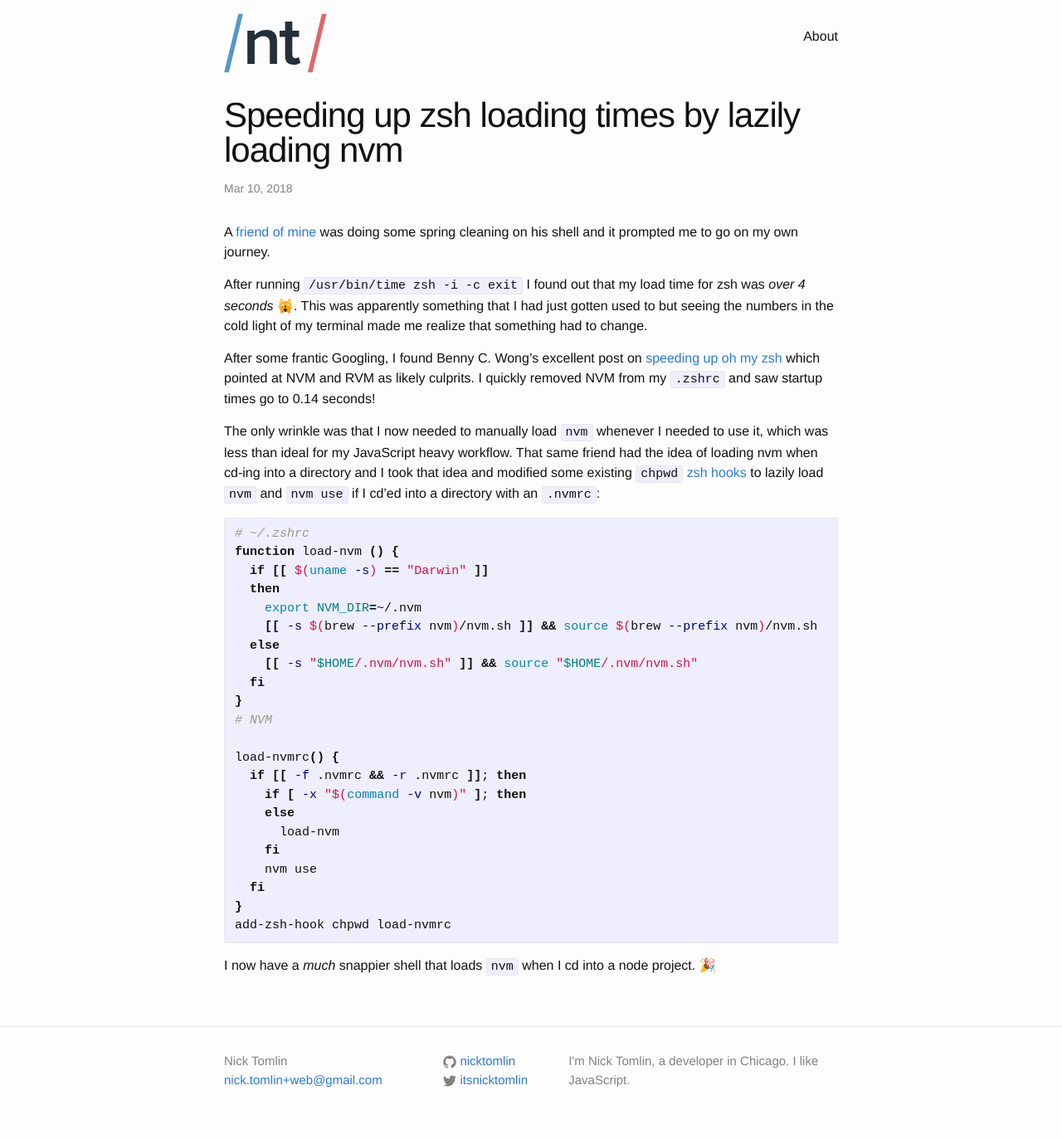
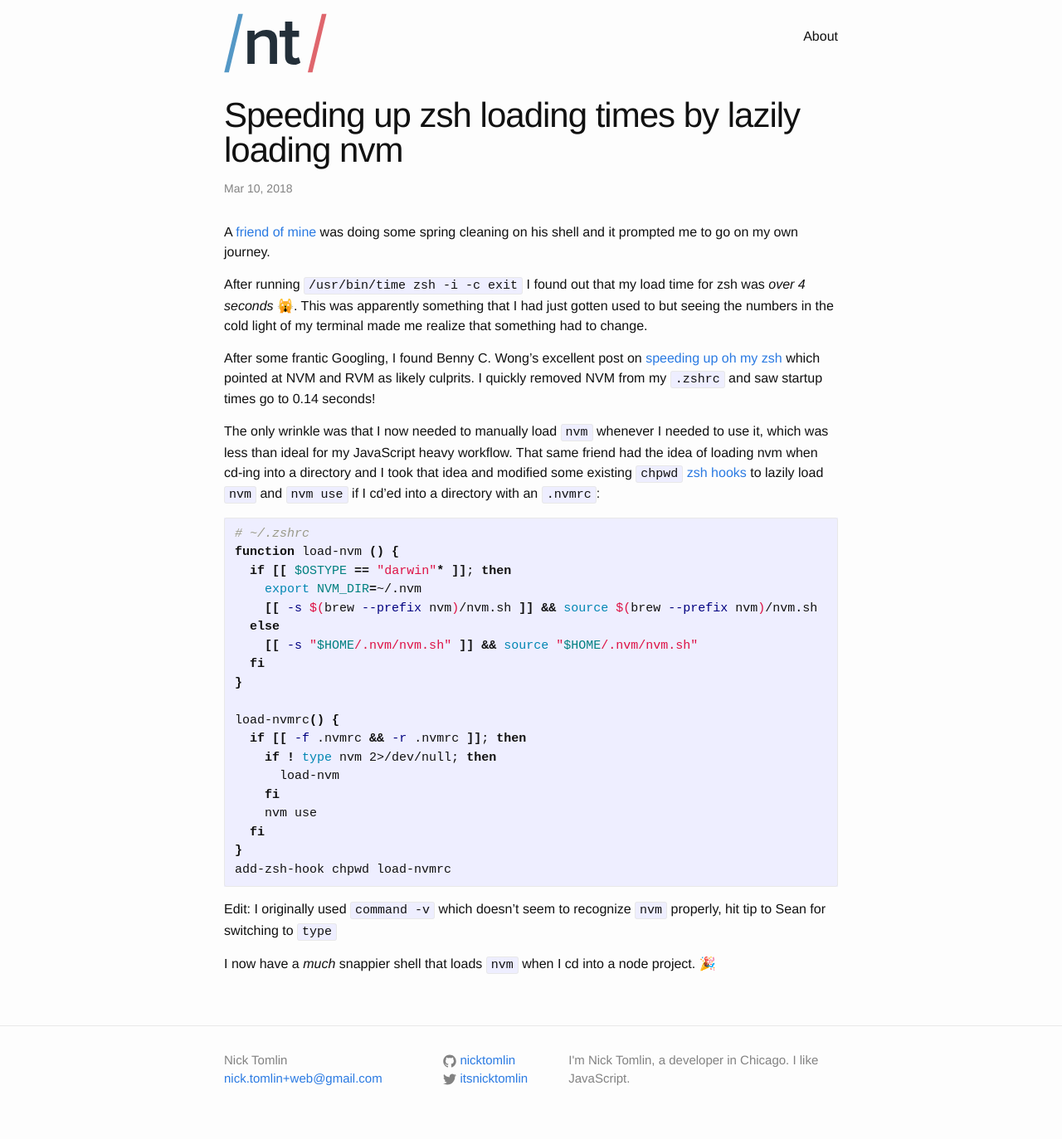
Before and after one commit to NickTomlin/nicktomlin.github.io, a Jekyll site: the page built from _posts/2018-03-10-speeding-up-zsh-loading-times-by-lazily-loading-nvm.md, in a window 1280 px wide. Shown: the whole page at 83% size. Built offline with Jekyll 4.4.1, drawn with Linux system fonts in a browser that asks for light colours; comment, search, counter and statistics services are not loaded.

Commit message:
Fix incorrect executable detection in zsh post

````diff
--- a/_posts/2018-03-10-speeding-up-zsh-loading-times-by-lazily-loading-nvm.md
+++ b/_posts/2018-03-10-speeding-up-zsh-loading-times-by-lazily-loading-nvm.md
@@ -14,20 +14,17 @@ The only wrinkle was that I now needed to manually load `nvm` whenever I needed
 ```zsh
 # ~/.zshrc
 function load-nvm () {
-  if [[ $(uname -s) == "Darwin" ]]
-  then
+  if [[ $OSTYPE == "darwin"* ]]; then
     export NVM_DIR=~/.nvm
     [[ -s $(brew --prefix nvm)/nvm.sh ]] && source $(brew --prefix nvm)/nvm.sh
   else
     [[ -s "$HOME/.nvm/nvm.sh" ]] && source "$HOME/.nvm/nvm.sh"
   fi
 }
-# NVM
 
 load-nvmrc() {
   if [[ -f .nvmrc && -r .nvmrc ]]; then
-    if [ -x "$(command -v nvm)" ]; then
-    else
+    if ! type nvm 2>/dev/null; then
       load-nvm
     fi
     nvm use
@@ -36,4 +33,6 @@ load-nvmrc() {
 add-zsh-hook chpwd load-nvmrc
 ```
 
+Edit: I originally used `command -v` which doesn't seem to recognize `nvm` properly, hit tip to Sean for switching to `type`
+
 I now have a _much_ snappier shell that loads `nvm` when I cd into a node project. 🎉
````
